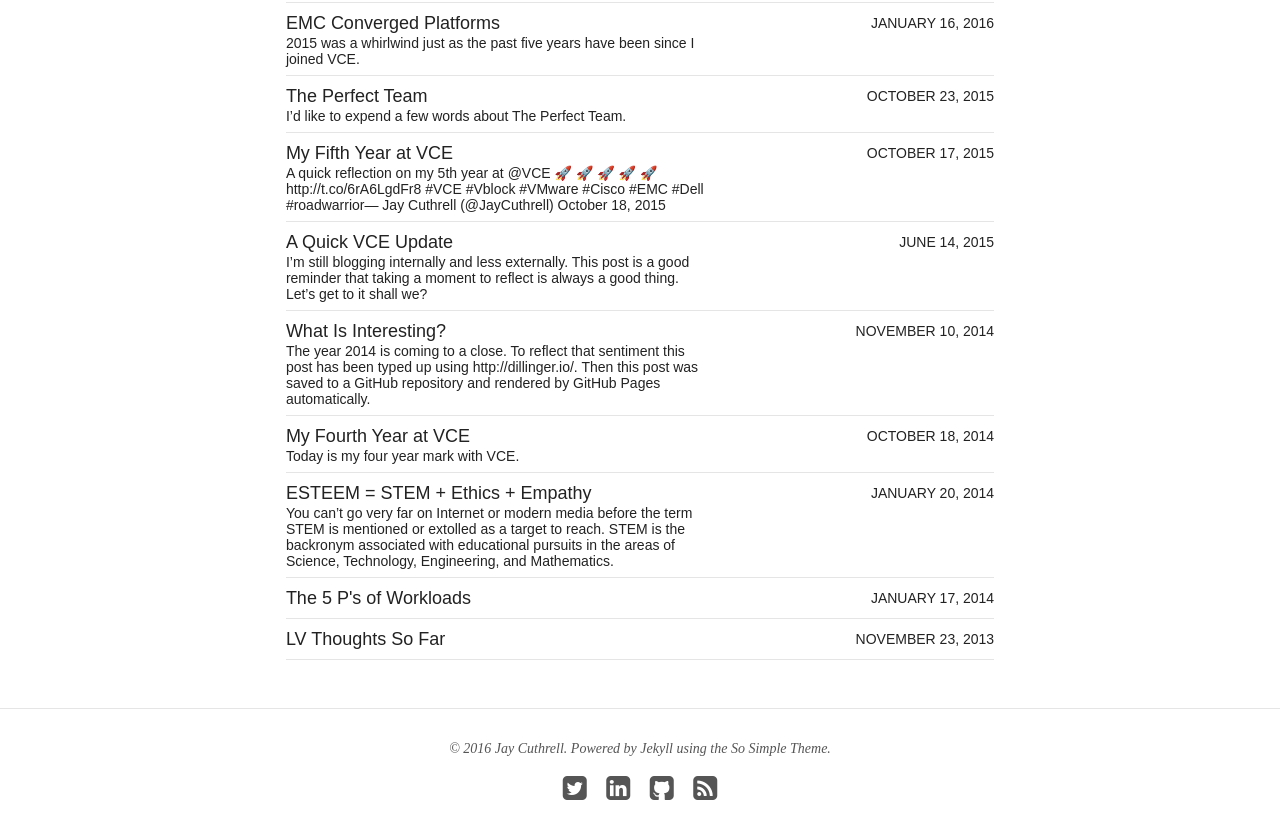
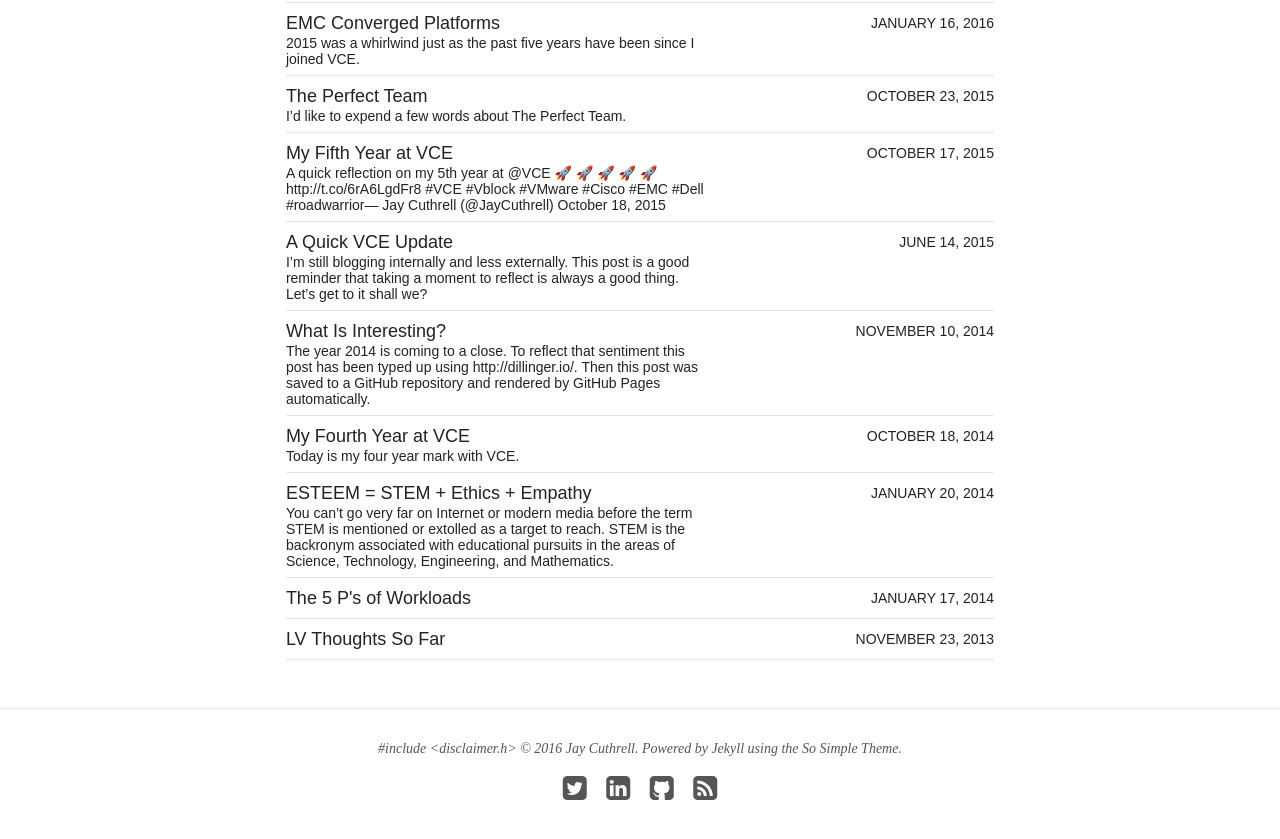
Before and after one commit to nsshommo/jaycuthrell.github.io, a Jekyll site: the page built from index.md, in a window 1280 px wide and 900 px high, scrolled down 1956 px. Shown: the top 839 px of the window. Built offline with Jekyll 4.4.1, drawn with Linux system fonts in a browser that asks for light colours; nearby versions of some CDN libraries; comment, search, counter and statistics services are not loaded.

Commit message:
footer fix

```diff
--- a/_includes/footer.html
+++ b/_includes/footer.html
@@ -1,5 +1,6 @@
 {% if site.owner.google.ad-client and site.owner.google.ad-slot %}{% include ad-footer.html %}{% endif %}
 
+<span><a title="Disclosure – yes, the boring page" href="/disclosure/">#include &lt;disclaimer.h&gt;</a></span>
 <span>&copy; {{ site.time | date: '%Y' }} {{ site.owner.name }}. Powered by <a href="http://jekyllrb.com" rel="nofollow">Jekyll</a> using the <a href="https://mademistakes.com/work/so-simple-jekyll-theme/" rel="nofollow">So Simple Theme</a>.</span>
 <div class="social-icons">
 	{% if site.owner.twitter %}<a href="https://twitter.com/{{ site.owner.twitter }}" title="{{ site.owner.name}} on Twitter" target="_blank"><i class="fa fa-twitter-square fa-2x"></i></a>{% endif %}
```
